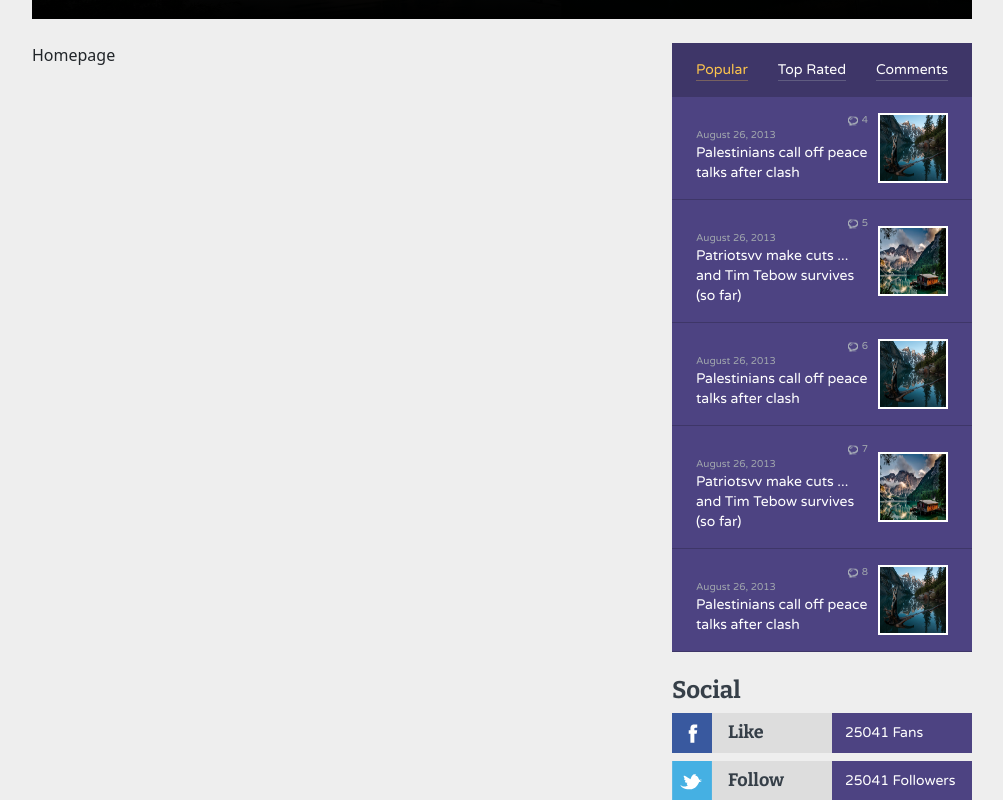
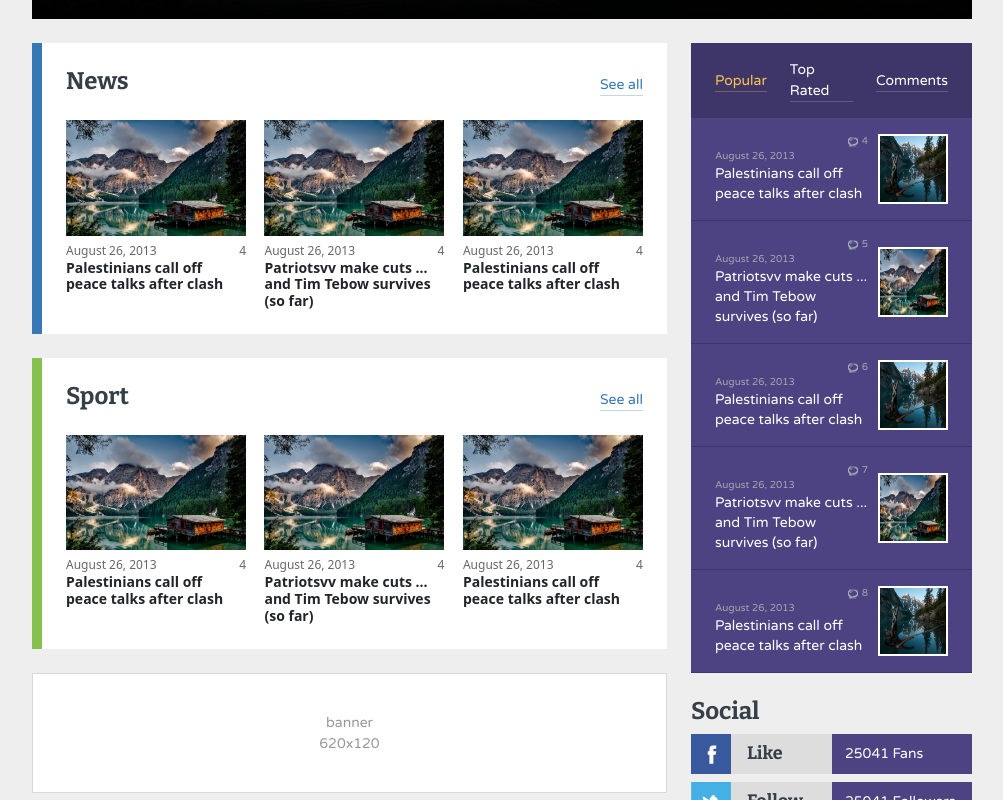
Before and after one commit to JureRelja/factory-blog, a React (Vite) app: page / in a window 1280 px wide. Shown: the part 680-1480 px from the top of the page, without its empty margins (138-1141 px from the left). Built offline with nearby package versions, Linux system fonts and the light colour scheme.

Commit message:
first 2 featured categories designed

```diff
--- a/src/assets/dummy-posts.js
+++ b/src/assets/dummy-posts.js
@@ -5,63 +5,63 @@ export const posts =
             id: 1,
             postTitle: "Palestinians call off peace talks after clash",
             createdDate: "August 26, 2013",
-            featuredImage:  "src/assets/images/landscape1.jpg",
+            featuredImage:  "src/assets/dummyImages/landscape2.jpg",
             commentsNum: 4
         },
         {
             id: 2,
             postTitle: "Patriotsvv make cuts ... and Tim Tebow survives (so far)",
             createdDate: "August 26, 2013",
-            featuredImage:  "src/assets/images/landscape2.jpg",
+            featuredImage:  "src/assets/dummyImages/landscape2.jpg",
             commentsNum: 4
         },
         {
             id: 3,
             postTitle: "Palestinians call off peace talks after clash",
             createdDate: "August 26, 2013",
-            featuredImage:  "src/assets/images/landscape1.jpg",
+            featuredImage:  "src/assets/dummyImages/landscape2.jpg",
             commentsNum: 4
         },
         {
             id: 4,
             postTitle: "Patriotsvv make cuts ... and Tim Tebow survives (so far)",
             createdDate: "August 26, 2013",
-            featuredImage:  "src/assets/images/landscape2.jpg",
+            featuredImage:  "src/assets/dummyImages/landscape2.jpg",
             commentsNum: 4
         },
         {
             id: 5,
             postTitle: "Palestinians call off peace talks after clash",
             createdDate: "August 26, 2013",
-            featuredImage:  "src/assets/images/landscape1.jpg",
+            featuredImage:  "src/assets/dummyImages/landscape2.jpg",
             commentsNum: 4
         },
         {
             id: 6,
             postTitle: "Patriotsvv make cuts ... and Tim Tebow survives (so far)",
             createdDate: "August 26, 2013",
-            featuredImage:  "src/assets/images/landscape2.jpg",
+            featuredImage:  "src/assets/dummyImages/landscape2.jpg",
             commentsNum: 4
         },
         {
             id: 7,
             postTitle: "Palestinians call off peace talks after clash",
             createdDate: "August 26, 2013",
-            featuredImage:  "src/assets/images/landscape1.jpg",
+            featuredImage:  "src/assets/dummyImages/landscape2.jpg",
             commentsNum: 4
         },
         {
             id: 8,
             postTitle: "Patriotsvv make cuts ... and Tim Tebow survives (so far)",
             createdDate: "August 26, 2013",
-            featuredImage:  "src/assets/images/landscape2.jpg",
+            featuredImage:  "src/assets/dummyImages/landscape2.jpg",
             commentsNum: 4
         },
         {
             id: 9,
             postTitle: "Palestinians call off peace talks after clash",
             createdDate: "August 26, 2013",
-            featuredImage:  "src/assets/images/landscape1.jpg",
+            featuredImage:  "src/assets/dummyImages/landscape2.jpg",
             commentsNum: 4
         },
         {
--- /dev/null
+++ b/src/components/FeaturedCategory1/FeaturedCategory.jsx
@@ -0,0 +1,24 @@
+import React from "react";
+import FeaturedCategoryCard from "./FeaturedCategoryCard";
+
+function FeaturedCategory({ categoryPosts, categoryTitle, borderColor }) {
+  const shortenedPosts = categoryPosts.slice(0, 3);
+
+  return (
+    <div
+      className={`d-flex flex-column gap-3 w-100 bg-body p-4 ${borderColor}`}
+    >
+      <div className="d-flex justify-content-between align-items-center featured-category-title-wrapper">
+        <h2>{categoryTitle}</h2>
+        <span>See all</span>
+      </div>
+      <div className="d-flex justify-content-between align-items-top">
+        {shortenedPosts.map((post) => (
+          <FeaturedCategoryCard key={post.id} categoryPost={post} />
+        ))}
+      </div>
+    </div>
+  );
+}
+
+export default FeaturedCategory;
--- /dev/null
+++ b/src/components/FeaturedCategory1/FeaturedCategoryCard.jsx
@@ -0,0 +1,18 @@
+import React from "react";
+
+function FeaturedCategoryCard({ categoryPost }) {
+  return (
+    <div className="featured-category-1-wrapper">
+      <img src={categoryPost.featuredImage} alt="featured-category" />
+      <div className="post-content">
+        <div className="d-flex justify-content-between ">
+          <p className="p-0 m-0">{categoryPost.createdDate}</p>
+          <p className="p-0 m-0">{categoryPost.commentsNum}</p>
+        </div>
+        <h3>{categoryPost.postTitle}</h3>
+      </div>
+    </div>
+  );
+}
+
+export default FeaturedCategoryCard;
--- a/src/components/RootLayout.jsx
+++ b/src/components/RootLayout.jsx
@@ -2,16 +2,13 @@ import React from "react";
 import { Outlet } from "react-router-dom";
 import Header from "./Header.jsx";
 import Footer from "./Footer.jsx";
-import Sidebar from "./sidebar/Sidebar.jsx";
+import LargeBanner from "./banners/LargeBanner.jsx";
 
 function RootLayout() {
   return (
     <div className="d-flex flex-column gap-4">
       <Header />
-      <div className="d-flex flex-column justify-content-center align-items-center bg-body wrapper header-banner">
-        <p>banner</p>
-        <p>940x120</p>
-      </div>
+      <LargeBanner />
       <div className="wrapper">
         <Outlet />
       </div>
--- /dev/null
+++ b/src/components/banners/LargeBanner.jsx
@@ -0,0 +1,12 @@
+import React from "react";
+
+function LargeBanner() {
+  return (
+    <div className="d-flex flex-column justify-content-center align-items-center bg-body wrapper banner">
+      <p>banner</p>
+      <p>940x120</p>
+    </div>
+  );
+}
+
+export default LargeBanner;
--- /dev/null
+++ b/src/components/banners/SmallBanner.jsx
@@ -0,0 +1,12 @@
+import React from "react";
+
+function LargeBanner() {
+  return (
+    <div className="d-flex flex-column justify-content-center align-items-center bg-body banner">
+      <p>banner</p>
+      <p>620x120</p>
+    </div>
+  );
+}
+
+export default LargeBanner;
--- a/src/pages/Home.jsx
+++ b/src/pages/Home.jsx
@@ -1,6 +1,15 @@
 import React from "react";
 import Sidebar from "../components/sidebar/Sidebar";
 import HeaderPostSlider from "../components/HeaderPostSlider/HeaderPostSlider";
+import FeaturedCategory1 from "../components/FeaturedCategory1/FeaturedCategory";
+import { posts } from "../assets/dummy-posts";
+import SmallBanner from "../components/banners/SmallBanner";
+import LargeBanner from "../components/banners/LargeBanner";
+
+const featuredCategories1 = [
+  { title: "News", border: "border-blue" },
+  { title: "Sport", border: "border-green" },
+];
 
 function Home() {
   return (
@@ -9,11 +18,29 @@ function Home() {
       <HeaderPostSlider />
 
       {/* Categories and sidebar */}
-      <div className="d-flex justify-content-between gap-4">
-        <div>Homepage</div>
+      <div className="d-flex justify-content-between gap-4 w-100">
+        <div className="d-flex flex-column gap-4 w-100">
+          {/* Featured categories 1*/}
+          {featuredCategories1.map((category) => (
+            <FeaturedCategory1
+              categoryTitle={category.title}
+              categoryPosts={posts}
+              borderColor={category.border}
+            />
+          ))}
+          {/* Banner */}
+          <SmallBanner />
+          {/* Featured categories 2 */}
+
+          {/* Banner */}
+
+          {/* Double carousel */}
+
+          {/* Single carousel */}
+        </div>
         <Sidebar />
       </div>
-
+      <LargeBanner />
       {/* Image slider in the bottom */}
     </div>
   );
--- a/src/styles/components/_all.scss
+++ b/src/styles/components/_all.scss
@@ -6,3 +6,5 @@
 @import "./sidebar/sidebarSocial";
 @import "./headerSlider/headerPostSlider";
 @import "./headerSlider/headerSliderCard";
+@import "./featuredCategories/featuredCategory1Card";
+@import "./featuredCategories/featuredCategory1";
--- a/src/styles/components/_rootLayout.scss
+++ b/src/styles/components/_rootLayout.scss
@@ -1,8 +1,4 @@
-.wrapper {
-    width: 940px;
-}
-
-.header-banner {
+.banner {
     border: 1px solid #D7D7D7;
     color: #999;
     font-family: $normal-font;
--- /dev/null
+++ b/src/styles/components/featuredCategories/_featuredCategory1.scss
@@ -0,0 +1,22 @@
+.featured-category-title-wrapper {
+
+    h2 {
+        font-size: 24px;
+        font-family: $bold-font;
+        font-weight: 700;
+        color: $primary-black;
+    }
+
+    span {
+        font-size: 14px;
+        font-family: $normal-font;
+        font-weight: 400;
+        color: $dark-blue;
+        border-bottom: 1px solid #C3D7E9;
+
+        &:hover {
+            border-bottom: 1px solid $dark-blue;
+            cursor: pointer;
+        }
+    }
+}
--- /dev/null
+++ b/src/styles/components/featuredCategories/_featuredCategory1Card.scss
@@ -0,0 +1,35 @@
+.featured-category-1-wrapper {
+    display: flex;
+    flex-direction: column;
+    align-items: flex-start;
+    justify-content: flex-start;
+    row-gap: 6px;
+    width: 180px;
+    transition: all 0.1s ease-in-out;
+
+    &:hover {
+        cursor: pointer;
+        opacity: 0.8;
+    }
+
+    .post-content {
+        div {
+            color: $accent-black;
+            font-family: &normal-font;
+            font-size: 12px;
+        }
+
+        h3 {
+            color: &primary-black;
+            font-family: &bold-font;
+            font-weight: bold;
+            font-size: 14px;
+            margin: 0;
+        }
+
+    }
+
+    img {
+        width: 100%;
+    }
+}
--- a/src/styles/utils/_classes.scss
+++ b/src/styles/utils/_classes.scss
@@ -23,3 +23,23 @@
     font-size: 10px;
     font-family: $normal-font;
 }
+
+.border-blue {
+    border-left: 10px solid $dark-blue;
+}
+
+.border-green {
+    border-left: 10px solid $green;
+}
+
+.border-red {
+    border-left: 10px solid $red;
+}
+
+.border-yellow {
+    border-left: 10px solid $yellow;
+}
+
+.border-brown {
+    border-left: 10px solid $brown;
+}
```
